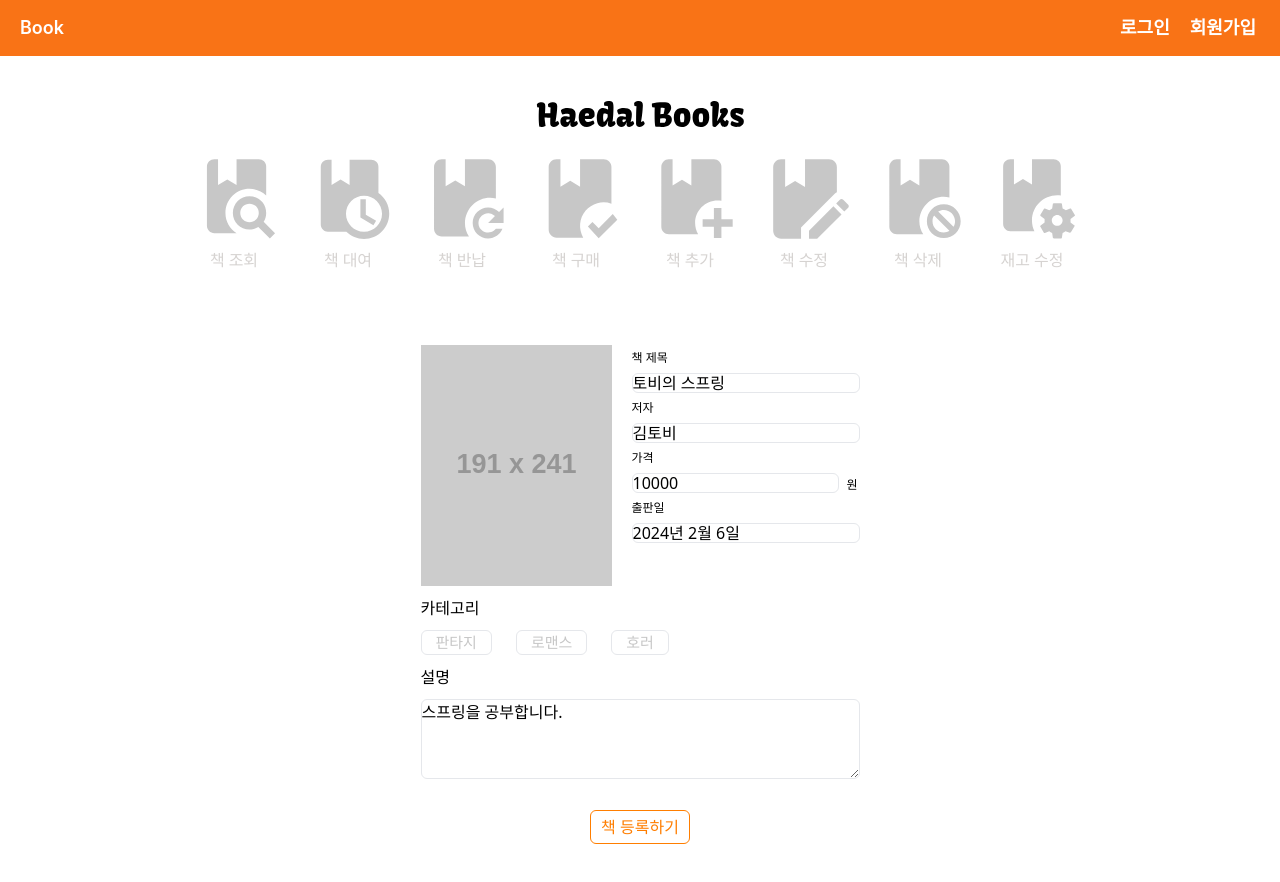
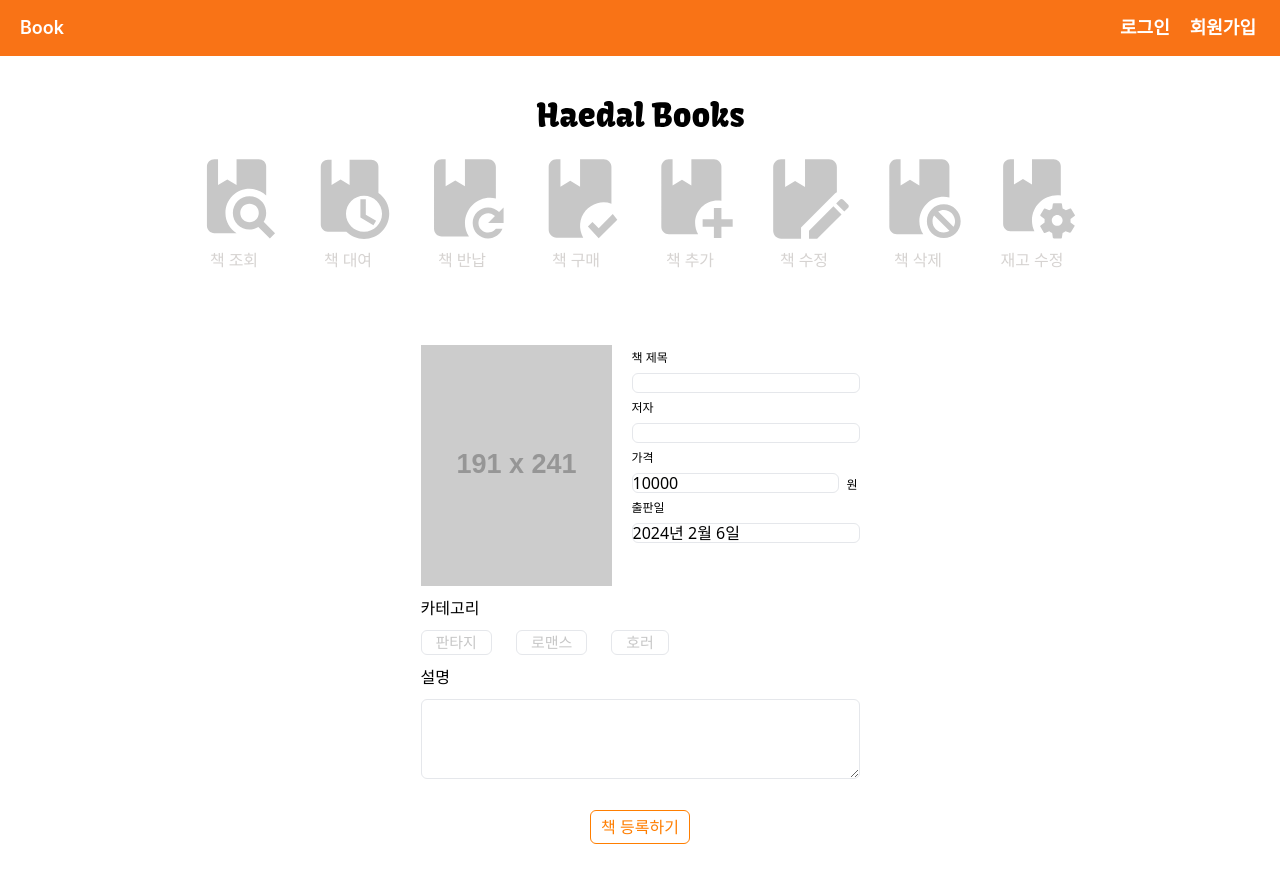
Before and after one commit to Dobbymin/haedal-book, a React (Vite) app: page /book/add in a window 1280 px wide. Shown: the top 882 px of the page. Built offline with nearby package versions, Linux system fonts and the light colour scheme.

Commit message:
[Refactor]: 컴포넌트화 및 책 추가 및 수정 페이지 적용

```diff
--- /dev/null
+++ b/src/components/organisms/BookInfo/BookImg.jsx
@@ -0,0 +1,10 @@
+export function BookImg() {
+	return (
+		<div className="bookImg mr-[20px]">
+			<img
+				className="self-stretch grow shrink basis-0"
+				src="https://via.placeholder.com/191x241"
+			/>
+		</div>
+	);
+}
--- a/src/components/organisms/BookInfo/BookInfo.jsx
+++ b/src/components/organisms/BookInfo/BookInfo.jsx
@@ -1,113 +1,19 @@
-import { Link } from 'react-router-dom';
 import { ControlBtn } from '../../common/Buttons/ControlBtn';
-function BookImg() {
-	return (
-		<div className="bookImg mr-[20px]">
-			<img
-				className="self-stretch grow shrink basis-0"
-				src="https://via.placeholder.com/191x241"
-			/>
-		</div>
-	);
-}
-function MetaData({ title, author, price, release }) {
-	return (
-		<div className="metaData">
-			<ul>
-				<li>
-					<p className="text-xs my-[5px]">책 제목</p>
-					<input
-						type="text"
-						name="title"
-						id="title"
-						className="border-[1px] w-[228px] h-[20px] rounded-md"
-						value={title}
-					/>
-				</li>
-				<li>
-					<p className="text-xs my-[5px]">저자</p>
-					<input
-						type="text"
-						name="title"
-						id="title"
-						className="border-[1px] w-[228px] h-[20px] rounded-md"
-						value={author}
-					/>
-				</li>
-				<li>
-					<p className="text-xs my-[5px]">가격</p>
-					<input
-						type="text"
-						name="title"
-						id="title"
-						className="border-[1px] w-[207px] h-[20px] rounded-md me-2"
-						value={price}
-					/>
-					<span className="text-xs">원</span>
-				</li>
-				<li>
-					<p className="text-xs my-[5px]">출판일</p>
-					<input
-						type="text"
-						name="title"
-						id="title"
-						className="border-[1px] w-[228px] h-[20px] rounded-md"
-						value={release}
-					/>
-				</li>
-			</ul>
-		</div>
-	);
-}
-function Description({ description }) {
-	return (
-		<>
-			<div className="descriptionLabel">
-				<p className="my-[10px]">설명</p>
-			</div>
-			<textarea
-				name="description"
-				className="w-[439px] h-[80px] border-[1px] rounded-md mb-[30px]"
-				value={description}
-			></textarea>
-		</>
-	);
-}
-function Category({ categories }) {
-	let categoryStyle = 'me-6 text-[15px] px-[14px] border-[1px] rounded-md';
-
-	return (
-		<div className="category">
-			<p className="my-[10px]">카테고리</p>
-
-			<ul className="flex flex-wrap items-center text-[#C7C7C7]">
-				{categories.map((category, index) => (
-					<li key={index} className={categoryStyle}>
-						<Link to="#">{category}</Link>
-					</li>
-				))}
-			</ul>
-		</div>
-	);
-}
-
-function BookInfo({ type }) {
-	const categories = ['판타지', '로맨스', '호러'];
+import { BookImg } from './BookImg';
+import { MetaData } from './MetaData';
+import { Description } from './Description';
+import { Category } from './Category';
+function BookInfo({ type, bookData, categories }) {
 	return (
 		<div className="flex justify-center mb-14">
 			<div className="contentsContainer flex-col ">
 				<div className="dataContainer flex">
 					<BookImg />
-					<MetaData
-						title="토비의 스프링"
-						author="김토비"
-						price={10000}
-						release="2024년 2월 6일"
-					/>
+					<MetaData {...bookData} />
 				</div>
 				<Category categories={categories} />
 				<div className="description flex-col">
-					<Description description="스프링을 공부합니다." />
+					<Description description={bookData.description} />
 					<ControlBtn route="#">
 						{type === 'edit' ? '책 수정하기' : '책 등록하기'}
 					</ControlBtn>
--- /dev/null
+++ b/src/components/organisms/BookInfo/Category.jsx
@@ -0,0 +1,19 @@
+import { Link } from 'react-router-dom';
+
+export function Category({ categories }) {
+	let categoryStyle = 'me-6 text-[15px] px-[14px] border-[1px] rounded-md';
+
+	return (
+		<div className="category">
+			<p className="my-[10px]">카테고리</p>
+
+			<ul className="flex flex-wrap items-center text-[#C7C7C7]">
+				{categories.map((category, index) => (
+					<li key={index} className={categoryStyle}>
+						<Link to="#">{category}</Link>
+					</li>
+				))}
+			</ul>
+		</div>
+	);
+}
--- /dev/null
+++ b/src/components/organisms/BookInfo/Description.jsx
@@ -0,0 +1,14 @@
+export function Description({ description }) {
+	return (
+		<>
+			<div className="descriptionLabel">
+				<p className="my-[10px]">설명</p>
+			</div>
+			<textarea
+				name="description"
+				className="w-[439px] h-[80px] border-[1px] rounded-md mb-[30px]"
+				value={description}
+			></textarea>
+		</>
+	);
+}
--- /dev/null
+++ b/src/components/organisms/BookInfo/MetaData.jsx
@@ -0,0 +1,49 @@
+export function MetaData({ title, author, price, release }) {
+	return (
+		<div className="metaData">
+			<ul>
+				<li>
+					<p className="text-xs my-[5px]">책 제목</p>
+					<input
+						type="text"
+						name="title"
+						id="title"
+						className="border-[1px] w-[228px] h-[20px] rounded-md"
+						value={title}
+					/>
+				</li>
+				<li>
+					<p className="text-xs my-[5px]">저자</p>
+					<input
+						type="text"
+						name="title"
+						id="title"
+						className="border-[1px] w-[228px] h-[20px] rounded-md"
+						value={author}
+					/>
+				</li>
+				<li>
+					<p className="text-xs my-[5px]">가격</p>
+					<input
+						type="text"
+						name="title"
+						id="title"
+						className="border-[1px] w-[207px] h-[20px] rounded-md me-2"
+						value={price}
+					/>
+					<span className="text-xs">원</span>
+				</li>
+				<li>
+					<p className="text-xs my-[5px]">출판일</p>
+					<input
+						type="text"
+						name="title"
+						id="title"
+						className="border-[1px] w-[228px] h-[20px] rounded-md"
+						value={release}
+					/>
+				</li>
+			</ul>
+		</div>
+	);
+}
--- a/src/components/template/AddTemplate.jsx
+++ b/src/components/template/AddTemplate.jsx
@@ -3,13 +3,20 @@ import BookNavBar from '../organisms/BookNavBar/BookNavBar';
 import Header from '../organisms/Header/Header';
 
 const AddTemplate = () => {
+	const bookData = {
+		title: '',
+		author: '',
+		price: 10000,
+		release: '2024년 2월 6일',
+		description: '',
+	};
+	const categories = ['판타지', '로맨스', '호러'];
 	return (
 		<>
 			<Header />
 			<BookNavBar />
-			<BookInfo type="add" />
+			<BookInfo type="add" bookData={bookData} categories={categories} />
 		</>
 	);
 };
-
 export default AddTemplate;
--- a/src/components/template/FixTemplate.jsx
+++ b/src/components/template/FixTemplate.jsx
@@ -3,11 +3,20 @@ import Header from '../organisms/Header/Header';
 
 import BookInfo from '../organisms/BookInfo/BookInfo';
 const FixTemplate = () => {
+	const bookData = {
+		title: '토비의 스프링',
+		author: '김토비',
+		price: 10000,
+		release: '2024년 2월 6일',
+		description: '스프링을 공부하는 책',
+	};
+	const categories = ['판타지', '로맨스', '호러'];
+
 	return (
 		<>
 			<Header />
 			<BookNavBar />
-			<BookInfo type="edit" />
+			<BookInfo type="edit" bookData={bookData} categories={categories} />
 		</>
 	);
 };
```
